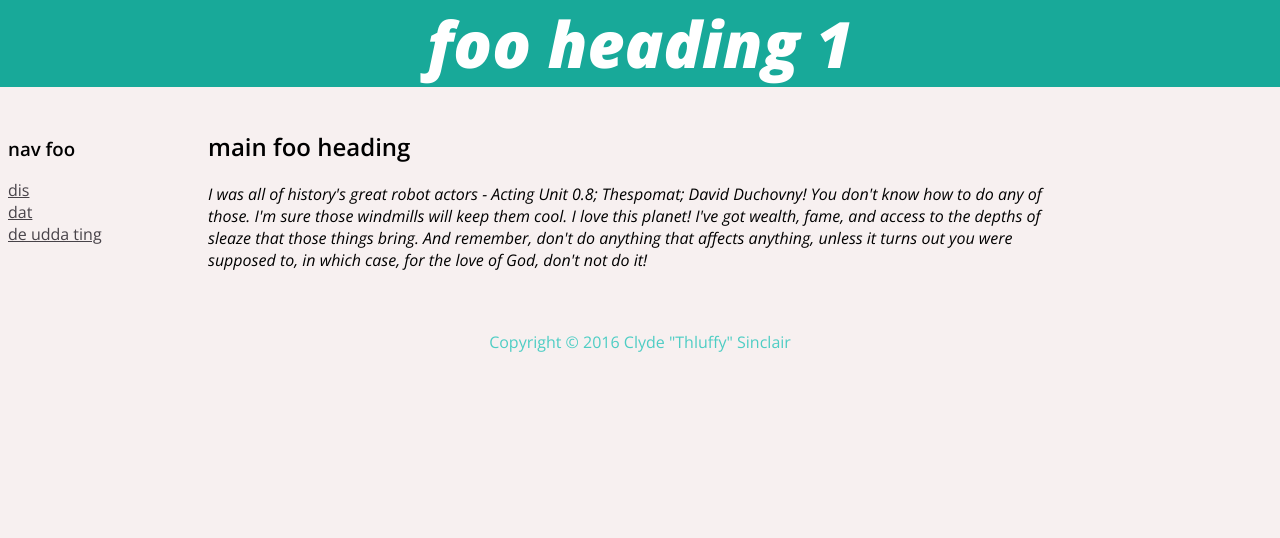
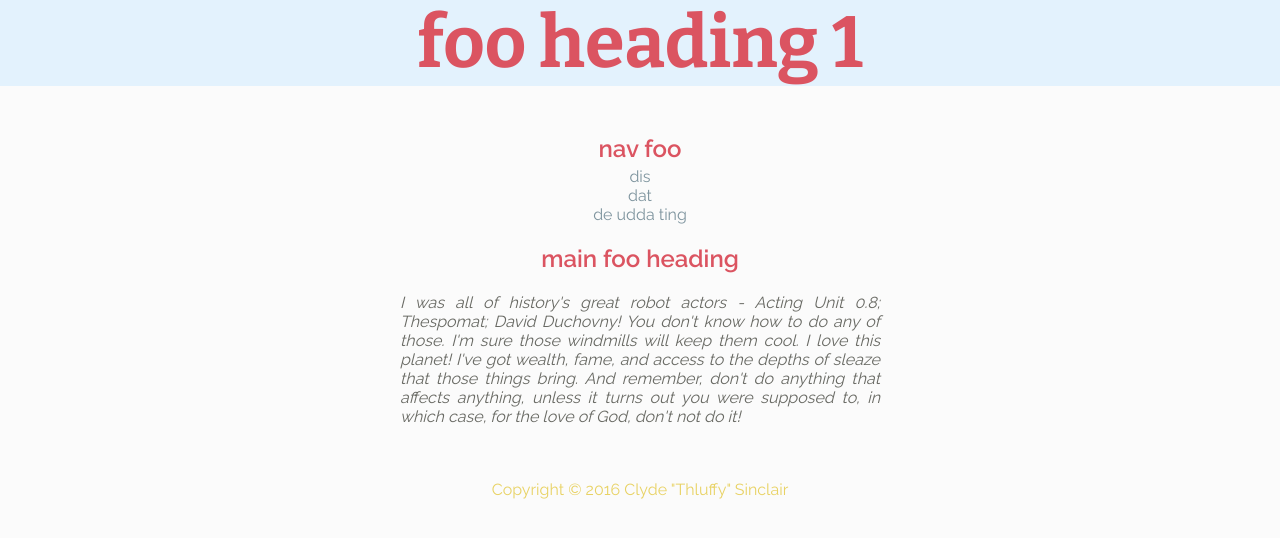
Before and after one commit to MKotlik/Stuylin-Misha, a plain HTML site: page style_me_classy.html in a window 1280 px wide. Drawn offline with nearby package versions, Linux system fonts and the light colour scheme.

Commit message:
Finished 2nd css theme update

```diff
--- a/2style.css
+++ b/2style.css
@@ -1,60 +1,87 @@
 * {
     font-family: 'Raleway', sans-serif;
-    color: #050401;
-}
-
-body {
-  background-color: #FFFAFF;
+    color: #686963;
 }
 
 h1 {
+  margin-top: 0px;
   font-family: 'Bitter', serif;
-  color: #28A0CC;
   font-weight: 700;
   font-size: 4.5em;
-  margin: auto;
-  text-align: center;
+  color: #db5461;
 }
 
 h3 {
   font-weight: 600;
   font-size: 1.5em;
-  color: #303036;
-  margin: auto;
-  margin-top: 20px;
-  text-align: center;
+  color: #db5461;
+
 }
 
 ul {
+  margin-top: -20px;
   list-style-type: none;
   padding: 0;
-  margin: auto;
-  text-align: center;
 }
 
 h2 {
   font-weight: 600;
   font-size: 1.5em;
-  color: #303036;
-  margin: auto;
+  color: #db5461;
   margin-top: 20px;
-  text-align: center;
 }
 
 p {
-  margin: auto;
-  text-align: center;
-  margin-top: 10px;
-  margin-left: 250px;
-  margin-right: 250px
+  font-style: italic;
+  font-weight: 400;
 }
 
 a {
   text-decoration: none;
-  color: #165870;
+  color: #7e949e;
 }
 
 a:hover {
   color: #FC5130;
   text-decoration: underline;
 }
+
+/* 2nd Day Work */
+body {
+  margin: 0;
+  background-color: #fbfbfb;
+}
+
+.extreme {
+  margin: auto;
+  text-align: center;
+  color: #e8d264;
+}
+
+.navzone {
+  margin: auto;
+  text-align: center;
+}
+
+.content {
+  margin: auto;
+  text-align: center;
+}
+
+.prose {
+  margin: auto;
+  text-align: justify;
+  margin-left: 400px;
+  margin-right: 400px
+}
+
+#head1 {
+  background-color: #e3f2fd;
+  color: #db5461;
+}
+
+#tehlulz a:hover {
+  color: #e8d264;
+  font-size: 1.2em;
+  text-decoration: line-through;
+}
--- a/style_me_classy.html
+++ b/style_me_classy.html
@@ -4,10 +4,10 @@
 <html>
   <head>
     <title>foo title</title>
-  	<link href="https://fonts.googleapis.com/css?family=Open+Sans:300,400i,600,800i" rel="stylesheet">
-    <!--<link href="https://fonts.googleapis.com/css?family=Bitter:700" rel="stylesheet">-->
-    <!--<link href="https://fonts.googleapis.com/css?family=Raleway:400,600" rel="stylesheet">-->
-    <link rel="stylesheet" type="text/css" href="1style.css">
+  	<!--<link href="https://fonts.googleapis.com/css?family=Open+Sans:300,400i,600,800i" rel="stylesheet">-->
+    <link href="https://fonts.googleapis.com/css?family=Bitter:700" rel="stylesheet">
+    <link href="https://fonts.googleapis.com/css?family=Raleway:400,600" rel="stylesheet">
+    <link rel="stylesheet" type="text/css" href="2style.css">
   </head>
 
   <body>
```
